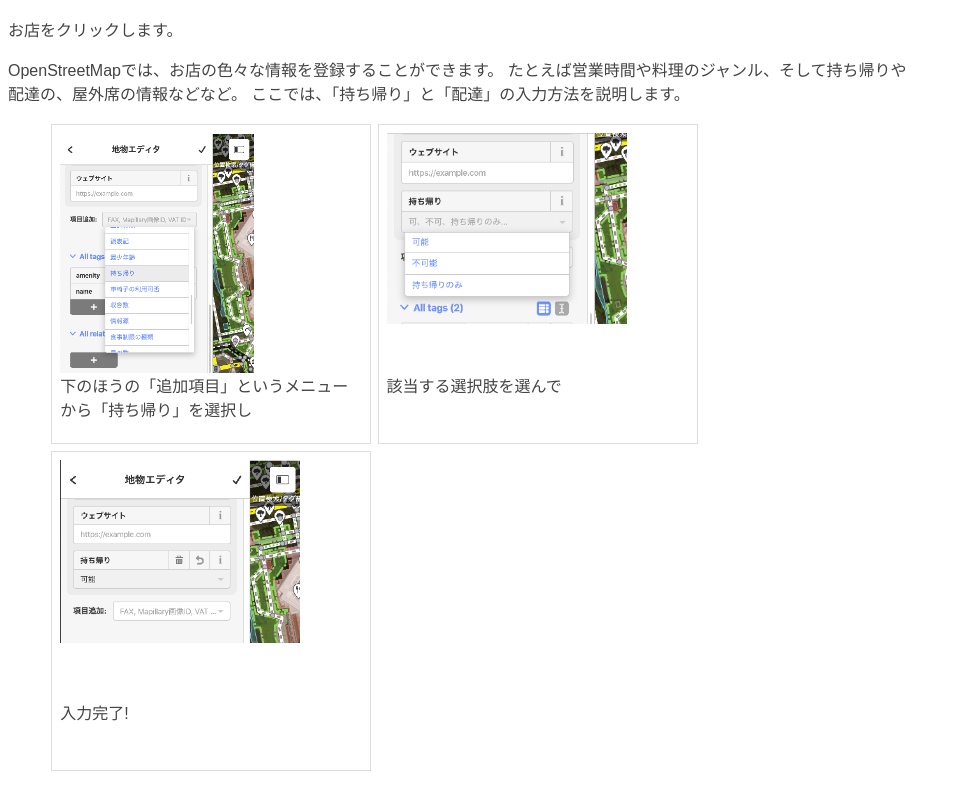
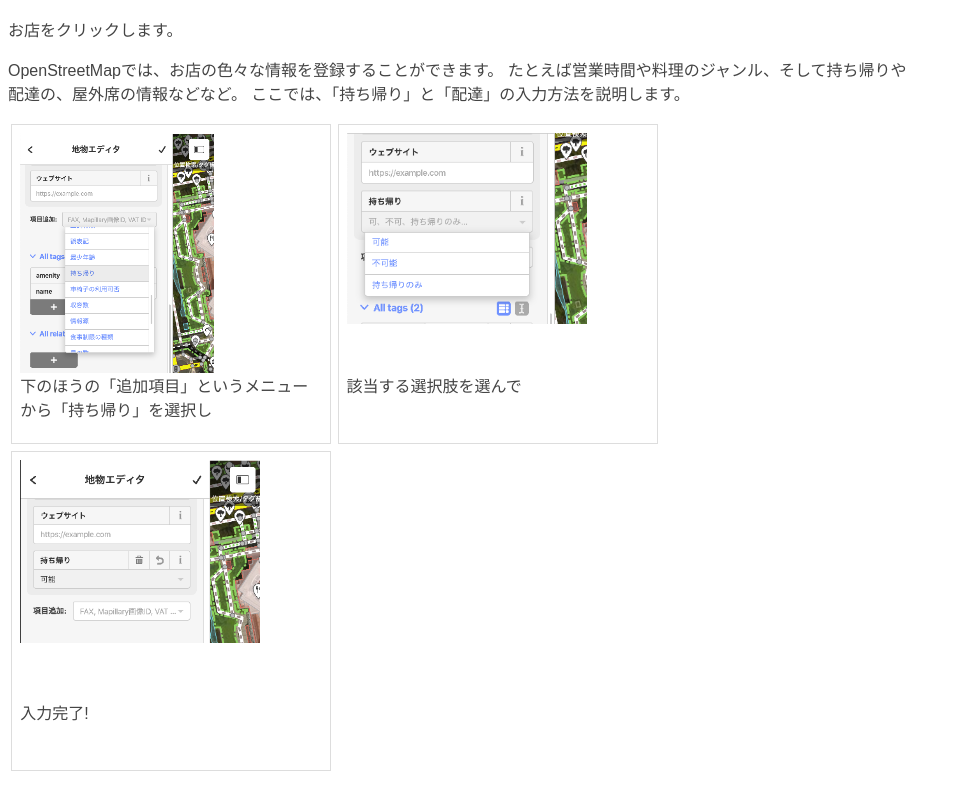
Before and after one commit to maripo/osm_beginners_guide, a plain HTML site: page index.html in a window 1280 px wide. Shown: the part 5010-5797 px from the top of the page, without its empty margins (0-960 px from the left). Drawn offline with Linux system fonts and the light colour scheme.

Commit message:
Remove margins from gallery view

```diff
--- a/style/style.css
+++ b/style/style.css
@@ -31,28 +31,10 @@ h1 {
 
 }
 
-/*
-.gallery {
-
-}
-.gallery__img-cell {
-    width:25%;
-    padding:1em;
-    box-sizing: border-box;
-    border:1px solid #ddd;
-}
-.gallery__img-cell__img {
-  max-width: 100%;
-}
-.gallery__caption-cell {
-  padding:1em;
-  box-sizing: border-box;
-  border:1px solid #ddd;
-
-}
-*/
 .gallery {
   list-style: none;
+  padding:0;
+  margin:0;
 }
 .gallery:after {
   content: "";
```
